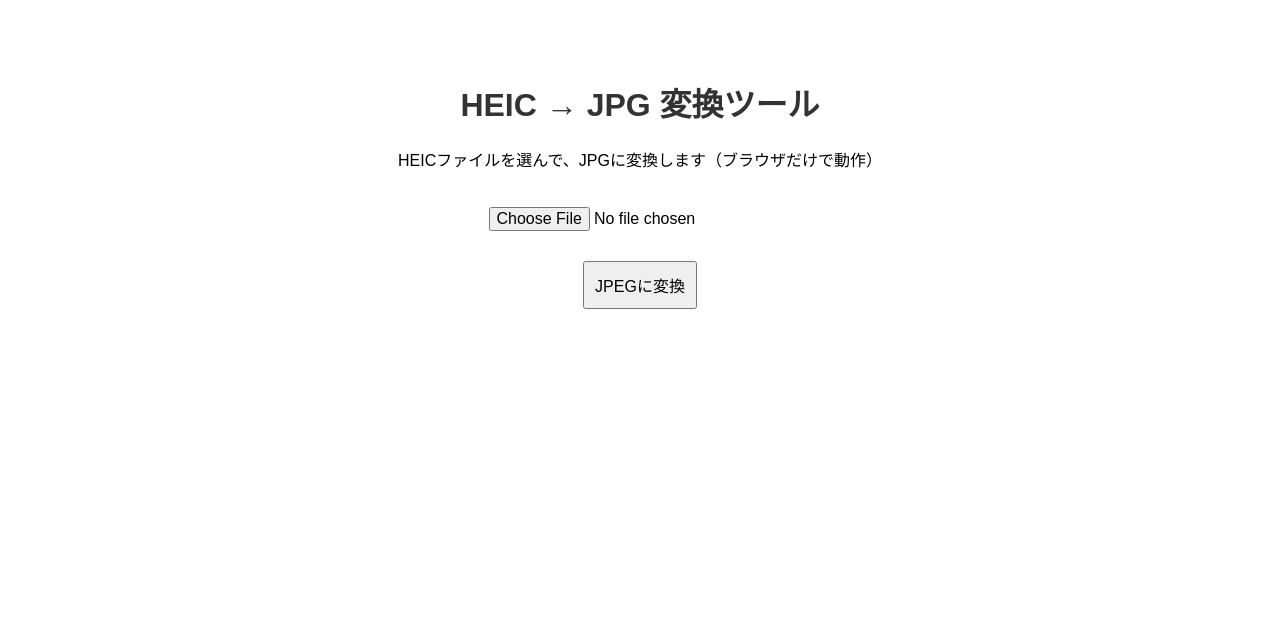
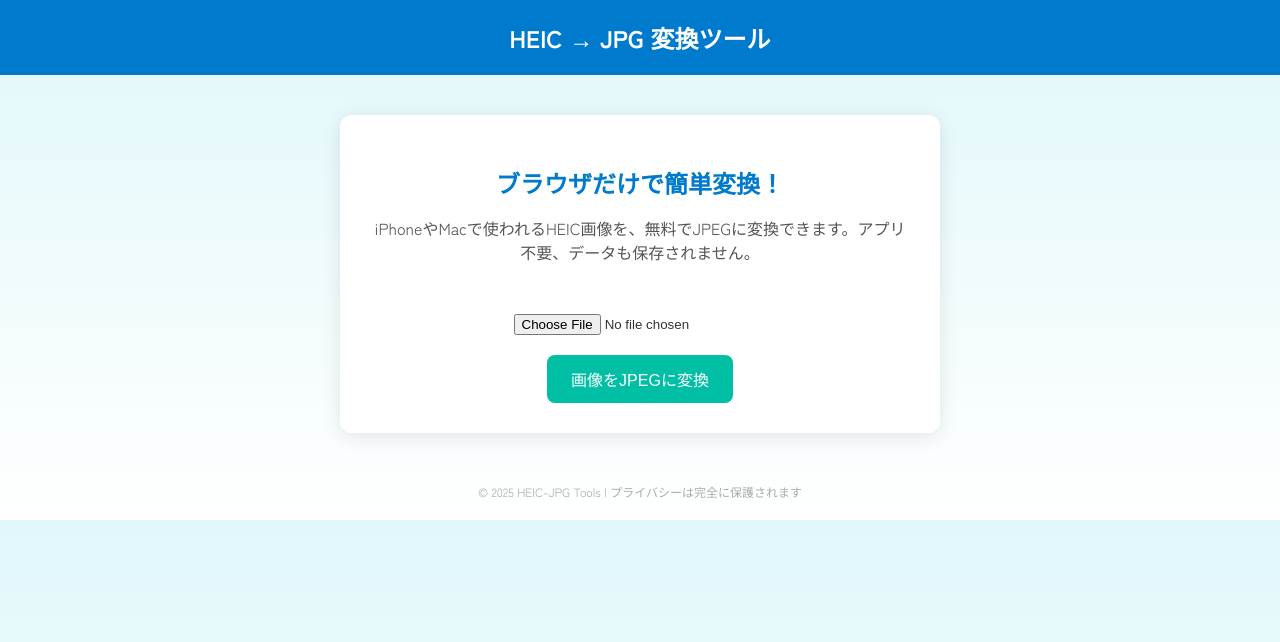
Before and after one commit to hikarukun7/scaling-tribble, a plain HTML site: page index.html in a window 1280 px wide. Drawn offline with Linux system fonts and the light colour scheme.

Commit message:
Update index.html

```diff
--- a/index.html
+++ b/index.html
@@ -1,43 +1,109 @@
 <!DOCTYPE html>
 <html lang="ja">
 <head>
-  <meta charset="UTF-8">
-  <title>HEIC → JPG 変換ツール</title>
+  <meta charset="UTF-8" />
+  <meta name="viewport" content="width=device-width, initial-scale=1.0" />
+  <title>HEIC → JPG 変換ツール｜無料＆簡単＆高画質</title>
+
+  <!-- デザイン用フォント -->
+  <link href="https://fonts.googleapis.com/css2?family=Zen+Kaku+Gothic+New:wght@400;700&display=swap" rel="stylesheet" />
+
   <style>
+    * {
+      box-sizing: border-box;
+    }
     body {
-      font-family: sans-serif;
-      text-align: center;
-      padding: 50px;
-    }
-    h1 {
+      font-family: "Zen Kaku Gothic New", sans-serif;
+      margin: 0;
+      padding: 0;
+      background: linear-gradient(to bottom, #e0f7fa, #ffffff);
       color: #333;
     }
-    input, button {
-      margin: 10px;
-      padding: 10px;
+    header {
+      background: #007acc;
+      color: white;
+      padding: 20px 0;
+      text-align: center;
+    }
+    header h1 {
+      margin: 0;
+      font-size: 24px;
+    }
+    main {
+      max-width: 600px;
+      margin: 40px auto;
+      background: white;
+      padding: 30px;
+      border-radius: 12px;
+      box-shadow: 0 4px 20px rgba(0, 0, 0, 0.1);
+      text-align: center;
+    }
+    main h2 {
+      color: #007acc;
+      margin-bottom: 10px;
+    }
+    p {
+      color: #555;
       font-size: 16px;
+      margin-bottom: 30px;
+    }
+    input[type="file"] {
+      margin: 20px 0;
+    }
+    button {
+      background: #00bfa5;
+      color: white;
+      border: none;
+      padding: 12px 24px;
+      font-size: 16px;
+      border-radius: 8px;
+      cursor: pointer;
+      transition: background 0.3s;
+    }
+    button:hover {
+      background: #009f88;
     }
     #downloadLink {
       display: block;
-      margin-top: 20px;
+      margin-top: 30px;
+      color: #007acc;
       font-weight: bold;
+      font-size: 16px;
+      text-decoration: underline;
+    }
+    footer {
+      text-align: center;
+      font-size: 12px;
+      color: #aaa;
+      margin: 50px 0 20px;
     }
   </style>
 </head>
 <body>
-  <h1>HEIC → JPG 変換ツール</h1>
-  <p>HEICファイルを選んで、JPGに変換します（ブラウザだけで動作）</p>
+  <header>
+    <h1>HEIC → JPG 変換ツール</h1>
+  </header>
 
-  <input type="file" id="fileInput" accept=".heic" />
-  <br>
-  <button onclick="convert()">JPEGに変換</button>
-  <a id="downloadLink" style="display:none">ダウンロード</a>
+  <main>
+    <h2>ブラウザだけで簡単変換！</h2>
+    <p>iPhoneやMacで使われるHEIC画像を、無料でJPEGに変換できます。アプリ不要、データも保存されません。</p>
 
+    <input type="file" id="fileInput" accept=".heic" />
+    <br />
+    <button onclick="convert()">画像をJPEGに変換</button>
+    <a id="downloadLink" style="display:none">変換された画像をダウンロード</a>
+  </main>
+
+  <footer>
+    © 2025 HEIC-JPG Tools | プライバシーは完全に保護されます
+  </footer>
+
+  <!-- ライブラリ読み込み -->
   <script src="https://unpkg.com/libheif-js/dist/libheif.min.js"></script>
   <script>
     async function convert() {
-      const file = document.getElementById('fileInput').files[0];
-      if (!file) return alert("ファイルを選んでください");
+      const file = document.getElementById("fileInput").files[0];
+      if (!file) return alert("HEICファイルを選択してください");
 
       const arrayBuffer = await file.arrayBuffer();
       const decoder = new libheif.HeifDecoder();
@@ -51,7 +117,7 @@
         const ctx = canvas.getContext("2d");
         ctx.putImageData(img.getImageData(), 0, 0);
 
-        canvas.toBlob(blob => {
+        canvas.toBlob((blob) => {
           const url = URL.createObjectURL(blob);
           const link = document.getElementById("downloadLink");
           link.href = url;
```
